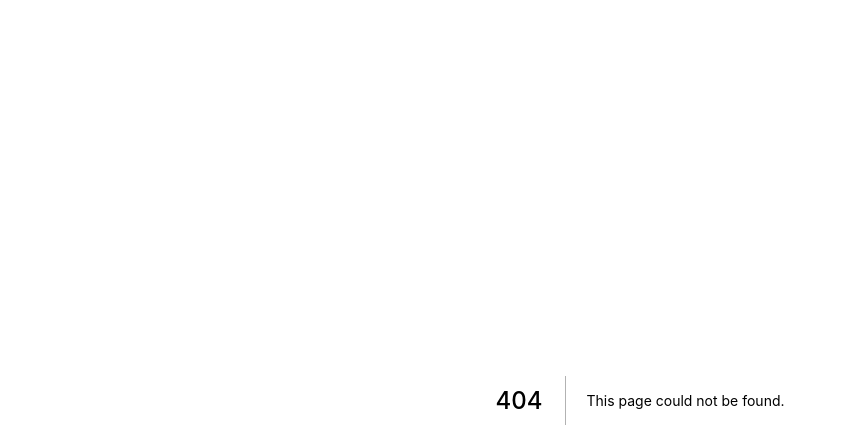
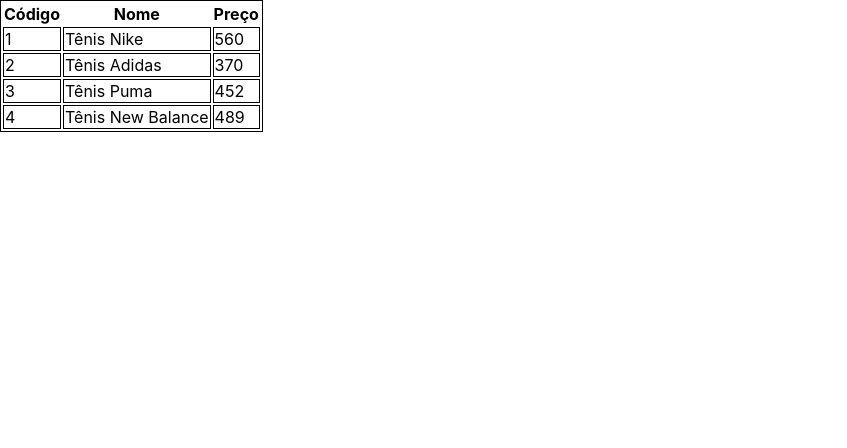
Before and after one commit to AnaMaisaUnifei/Cap_ReactNextjs_byron_cod3r, a Next.js app in the folder exercicios/: page /render/repeticao2 in a window 1280 px wide. Before the commit this address had no page. Shown: the top 448 px of the page, without its empty margins (0-847 px from the left). Built offline with nearby package versions, Linux system fonts and the light colour scheme.

Commit message:
Repetição (#01 e #02)

```diff
--- /dev/null
+++ b/exercicios/data/listaProdutos.js
@@ -0,0 +1,8 @@
+import Produto from "../model/produto"
+
+export default [
+  new Produto(1, "Tênis Nike", 560),
+  new Produto(2, "Tênis Adidas", 370),
+  new Produto(3, "Tênis Puma", 452),
+  new Produto(4, "Tênis New Balance", 489)
+]
--- /dev/null
+++ b/exercicios/model/produto.js
@@ -0,0 +1,24 @@
+// # antes da propriedade significa que é uma propriedade privada
+export default class Produto {
+  #id
+  #nome
+  #preco
+
+  constructor (id, nome, preco) {
+    this.#id = id
+    this.#nome = nome
+    this.#preco = preco
+  }
+
+  get preco() {
+    return this.#preco
+  }
+
+  get id() {
+    return this.#id
+  }
+
+  get nome() {
+    return this.#nome
+  }
+}
--- /dev/null
+++ b/exercicios/pages/render/repeticao2.jsx
@@ -0,0 +1,35 @@
+import lista from '../../data/listaProdutos'
+
+export default function repeticao2() {
+
+  const comBorda = {border: "1px solid black"}
+
+  function renderizarLinhas() {
+    return lista.map(produto => {
+      return (
+        <tr key={produto.id}>
+          <td style={comBorda}>{produto.id}</td>
+          <td style={comBorda}>{produto.nome}</td>
+          <td style={comBorda}>{produto.preco}</td>
+        </tr>
+      )
+    })
+  }
+
+  return (
+    <div>
+      <table style={comBorda}>
+        <thead>
+          <tr>
+            <th>Código</th>
+            <th>Nome</th>
+            <th>Preço</th>
+          </tr>
+        </thead>
+        <tbody>
+          {renderizarLinhas()}
+        </tbody>
+      </table>
+    </div>
+  )
+}
```
Also changed, not shown: exercicios/pages/render/repeticao1.jsx (added, +32 -0 lines).
